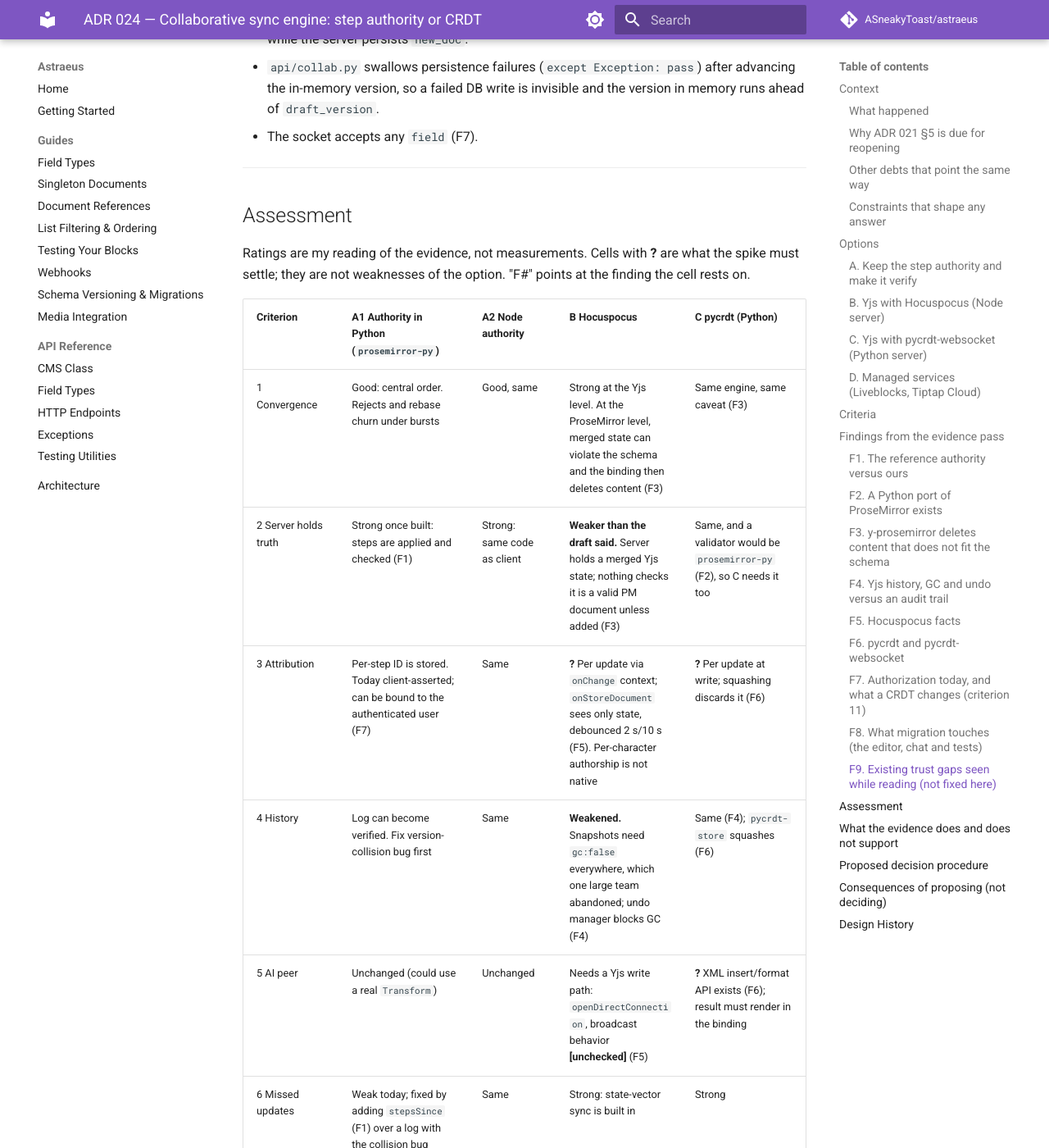
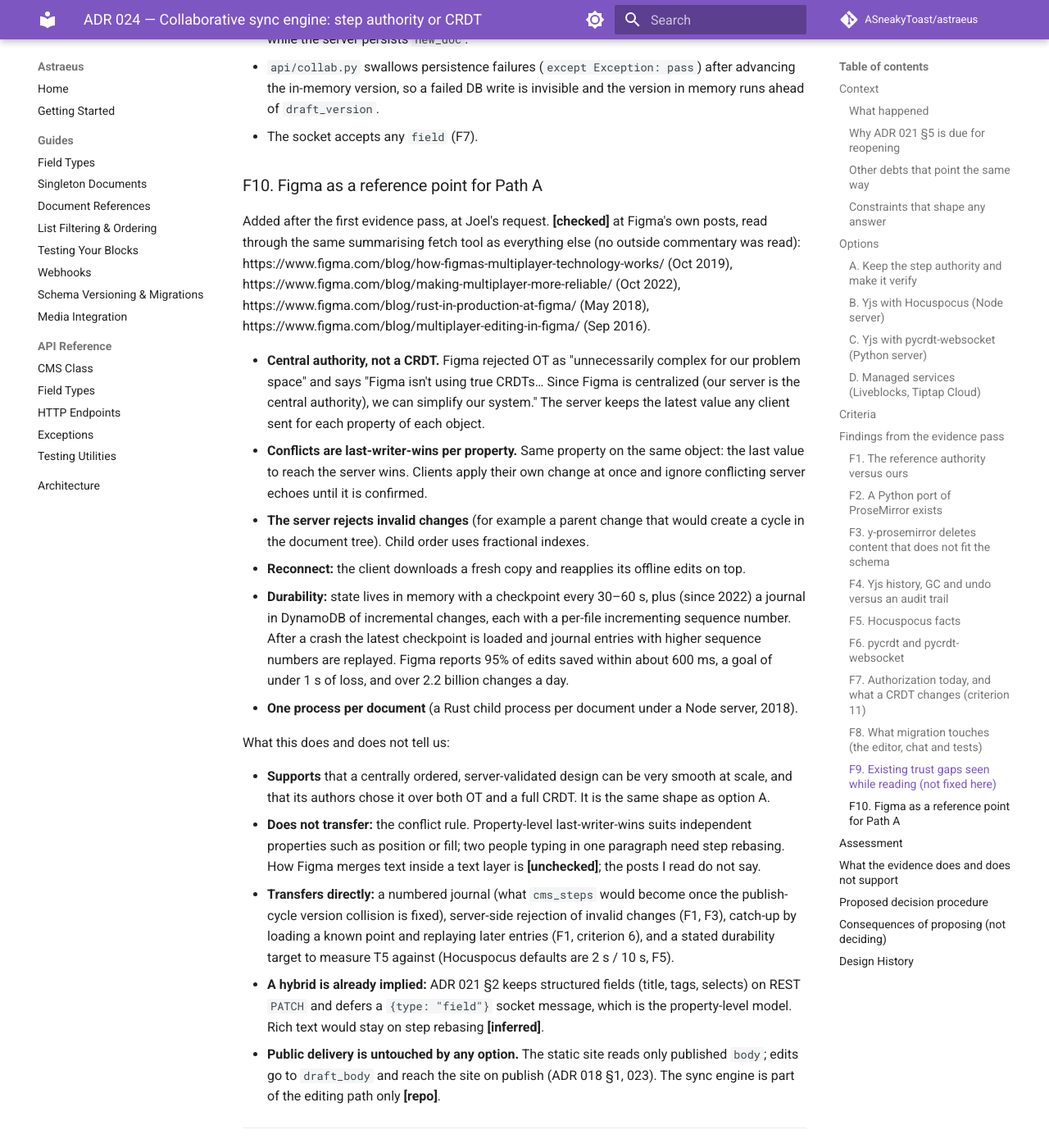
Before and after one commit to ASneakyToast/astraeus, an MkDocs documentation site: the page built from docs/decisions/024-collab-sync-engine.md, in a window 1280 px wide and 1400 px high, scrolled down 12095 px. Shown: the whole window at 82% size. Built offline with MkDocs 1.6.1 and Material for MkDocs 9.7.7, drawn with Linux system fonts in a browser that asks for light colours; comment, search, counter and statistics services are not loaded; some of the changed text lies outside the part shown.

Commit message:
docs(adr): add Figma reference point and Joel's leaning to ADR 024
F10 records how Figma's multiplayer works (central authority, per-property
last-writer-wins, numbered journal, rejection of invalid changes) from
Figma's own posts, and what does and does not transfer to Path A. Notes
that public delivery is unchanged by any option. Records Joel's stated
leaning toward Path A without weights or a decision.

Co-Authored-By: Claude <noreply@anthropic.com>
Claude-Session: https://claude.ai/code/session_01TwcXiLJ4PsSnKYtjamn4qg

```diff
--- a/docs/decisions/024-collab-sync-engine.md
+++ b/docs/decisions/024-collab-sync-engine.md
@@ -435,6 +435,49 @@ separate fix **[repo]**:
   version, so a failed DB write is invisible and the version in memory runs ahead of `draft_version`.
 - The socket accepts any `field` (F7).
 
+### F10. Figma as a reference point for Path A
+
+Added after the first evidence pass, at Joel's request. **[checked]** at Figma's own posts, read through
+the same summarising fetch tool as everything else (no outside commentary was read):
+https://www.figma.com/blog/how-figmas-multiplayer-technology-works/ (Oct 2019),
+https://www.figma.com/blog/making-multiplayer-more-reliable/ (Oct 2022),
+https://www.figma.com/blog/rust-in-production-at-figma/ (May 2018),
+https://www.figma.com/blog/multiplayer-editing-in-figma/ (Sep 2016).
+
+- **Central authority, not a CRDT.** Figma rejected OT as "unnecessarily complex for our problem space" and
+  says "Figma isn't using true CRDTs… Since Figma is centralized (our server is the central authority), we
+  can simplify our system." The server keeps the latest value any client sent for each property of each
+  object.
+- **Conflicts are last-writer-wins per property.** Same property on the same object: the last value to
+  reach the server wins. Clients apply their own change at once and ignore conflicting server echoes until
+  it is confirmed.
+- **The server rejects invalid changes** (for example a parent change that would create a cycle in the
+  document tree). Child order uses fractional indexes.
+- **Reconnect:** the client downloads a fresh copy and reapplies its offline edits on top.
+- **Durability:** state lives in memory with a checkpoint every 30–60 s, plus (since 2022) a journal in
+  DynamoDB of incremental changes, each with a per-file incrementing sequence number. After a crash the
+  latest checkpoint is loaded and journal entries with higher sequence numbers are replayed. Figma reports
+  95% of edits saved within about 600 ms, a goal of under 1 s of loss, and over 2.2 billion changes a day.
+- **One process per document** (a Rust child process per document under a Node server, 2018).
+
+What this does and does not tell us:
+
+- **Supports** that a centrally ordered, server-validated design can be very smooth at scale, and that
+  its authors chose it over both OT and a full CRDT. It is the same shape as option A.
+- **Does not transfer:** the conflict rule. Property-level last-writer-wins suits independent properties
+  such as position or fill; two people typing in one paragraph need step rebasing. How Figma merges text
+  inside a text layer is **[unchecked]**; the posts I read do not say.
+- **Transfers directly:** a numbered journal (what `cms_steps` would become once the publish-cycle
+  version collision is fixed), server-side rejection of invalid changes (F1, F3), catch-up by loading a
+  known point and replaying later entries (F1, criterion 6), and a stated durability target to measure
+  T5 against (Hocuspocus defaults are 2 s / 10 s, F5).
+- **A hybrid is already implied:** ADR 021 §2 keeps structured fields (title, tags, selects) on REST
+  `PATCH` and defers a `{type: "field"}` socket message, which is the property-level model. Rich text
+  would stay on step rebasing **[inferred]**.
+- **Public delivery is untouched by any option.** The static site reads only published `body`; edits go
+  to `draft_body` and reach the site on publish (ADR 018 §1, 023). The sync engine is part of the editing
+  path only **[repo]**.
+
 ---
 
 ## Assessment
@@ -523,6 +566,10 @@ migration cost". That was my guess at a weighting and Joel has not confirmed it;
 question for Joel (see the reply that accompanies this change), and this section should be filled in
 from his answer.
 
+**Stated leaning (2026-10-03), not a decision:** after reading the plain-language walkthrough of this ADR
+and the Figma comparison (F10), Joel said he agrees with Path A. He has not yet given the criteria
+weights, so this records a leaning only; the spike and the deciding ADR still stand.
+
 **Still to read before the spike (everything else on the original list is done):**
 
 - Whether a stock JS `y-websocket` client interoperates with `pycrdt-websocket`, and how to mount its
@@ -560,3 +607,5 @@ from his answer.
    `y-prosemirror` delete-on-invalid behavior (F3), Yjs history trade-offs (F4), the missing
    catch-up and application in our authority versus the guide's (F1). Option A1 restated, tests T11–T13
    added, tie-break order withdrawn pending Joel's weights. Status remains Proposed.
+3. 2026-10-03 — Added F10 (Figma as a reference point for Path A) and recorded Joel's stated leaning
+   toward Path A. No weights given and no option chosen; status remains Proposed.
```
